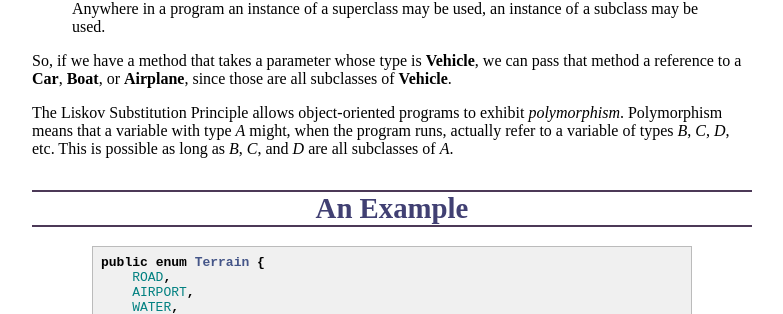
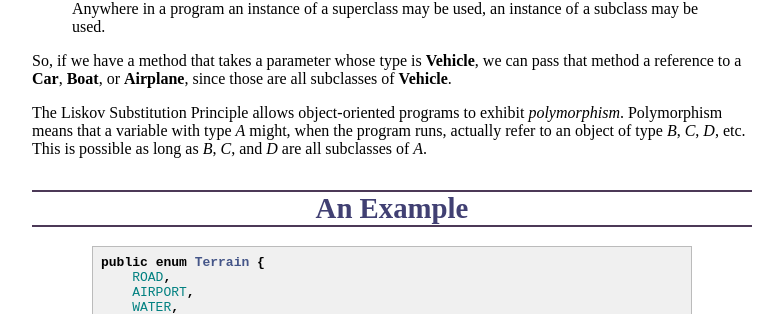
Before and after one commit to ycpcs/cs201-fall2015, a Jekyll site: the page built from lectures/lecture07.md, in a window 1280 px wide and 900 px high, scrolled down 1520 px. Shown: the part 138-452 px from the top of the window, without its empty margins (248-1031 px from the left). Built offline with Jekyll 4.4.1, drawn with Linux system fonts in a browser that asks for light colours; Markdown is read by kramdown in place of the engine named in the settings.

Commit message:
clarification

```diff
--- a/lectures/lecture07.md
+++ b/lectures/lecture07.md
@@ -72,7 +72,7 @@ A simple rule called the *Liskov Substitution Principle* explains how to use inh
 
 So, if we have a method that takes a parameter whose type is **Vehicle**, we can pass that method a reference to a **Car**, **Boat**, or **Airplane**, since those are all subclasses of **Vehicle**.
 
-The Liskov Substitution Principle allows object-oriented programs to exhibit *polymorphism*. Polymorphism means that a variable with type *A* might, when the program runs, actually refer to a variable of types *B*, *C*, *D*, etc. This is possible as long as *B*, *C*, and *D* are all subclasses of *A*.
+The Liskov Substitution Principle allows object-oriented programs to exhibit *polymorphism*. Polymorphism means that a variable with type *A* might, when the program runs, actually refer to an object of type *B*, *C*, *D*, etc. This is possible as long as *B*, *C*, and *D* are all subclasses of *A*.
 
 An Example
 ==========
```
